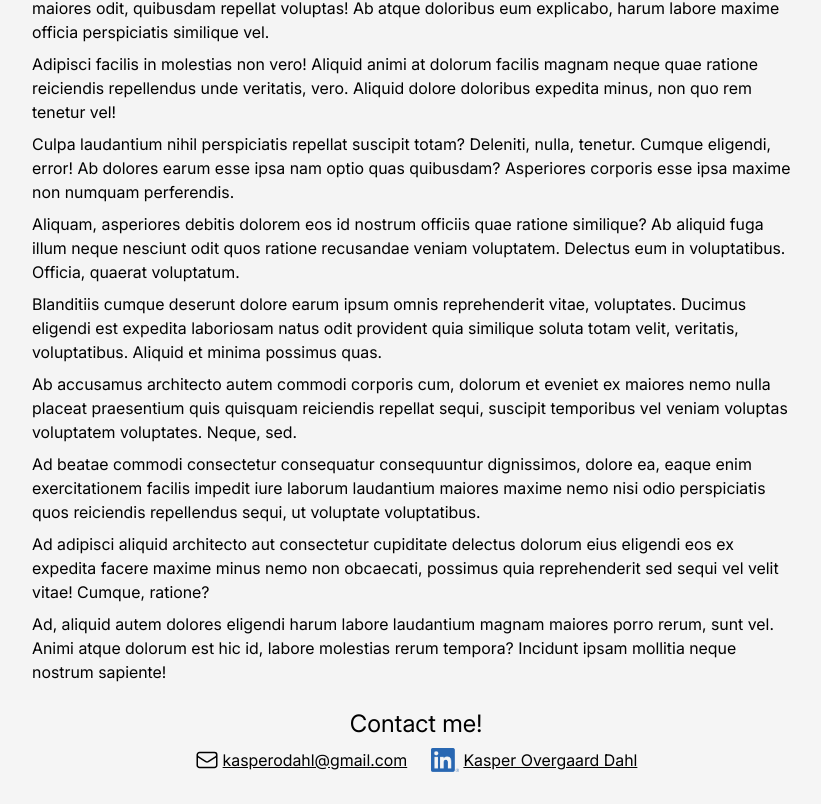
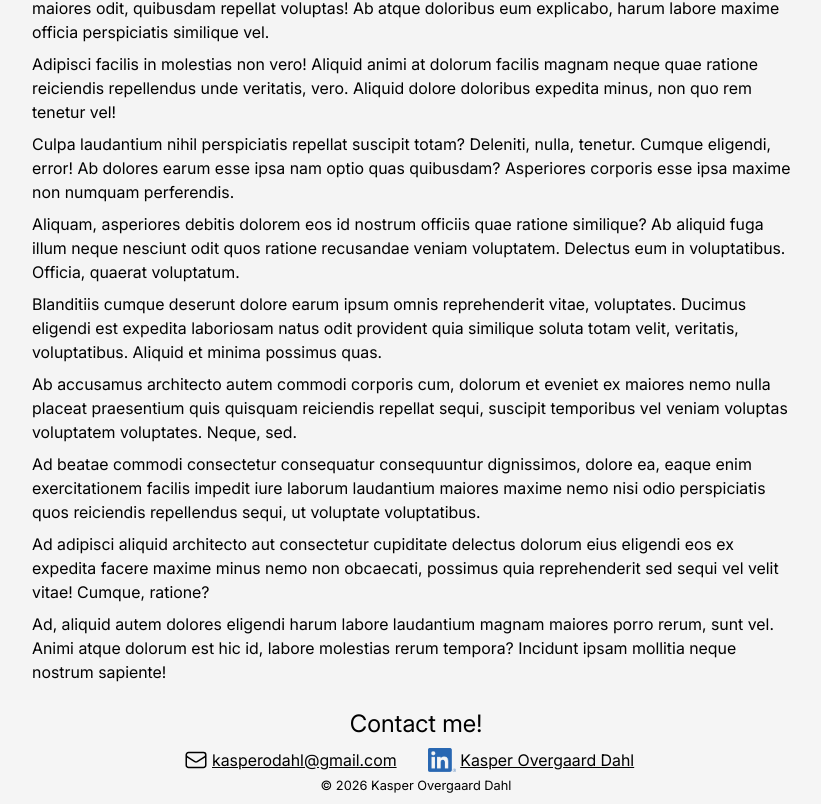
Before and after one commit to MedicodiBiscotti/personal-website, a Next.js app: page / in a window 1280 px wide. Shown: the part 396-1200 px from the top of the page, without its empty margins (224-1045 px from the left). Before the commit the page ends 1176 px from the top, so only its background shows below. Built offline with nearby package versions, Linux system fonts and the light colour scheme; what tailwindcss-hero-patterns would draw is missing.

Commit message:
style(footer): grid for footer links

```diff
--- a/src/components/Footer.tsx
+++ b/src/components/Footer.tsx
@@ -4,10 +4,11 @@ import React from "react";
 function Footer() {
   return (
     <footer className="bg-neutral-100 py-2 text-center dark:bg-neutral-900">
+      <div className="mx-auto w-full max-w-4xl px-4 sm:w-4/5">
         <h2 id="contact" className="text-2xl">
           Contact me!
         </h2>
-      <div className="mt-2 flex flex-wrap justify-center gap-6">
+        <div className="mt-2 grid grid-cols-[repeat(auto-fit,220px)] justify-center gap-x-6 gap-y-2 text-start">
           <a
             href="mailto:kasperodahl@gmail.com"
             className="flex w-max items-center gap-1"
@@ -33,6 +34,8 @@ function Footer() {
             <span className="underline">Kasper Overgaard Dahl</span>
           </a>
         </div>
+        <small className="mx-auto">&copy; 2026 Kasper Overgaard Dahl</small>
+      </div>
     </footer>
   );
 }
```
Lines whose indentation alone changed are shown as unchanged.
